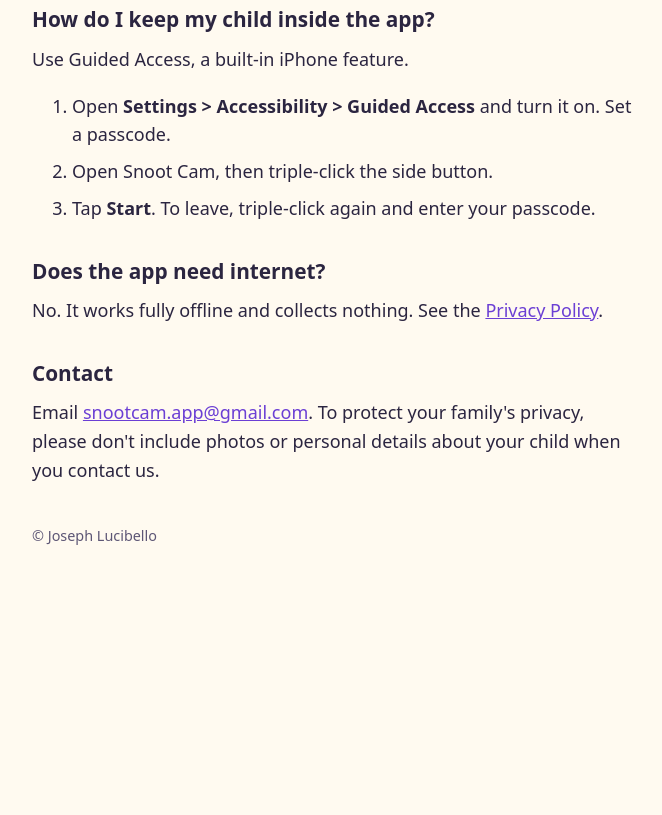
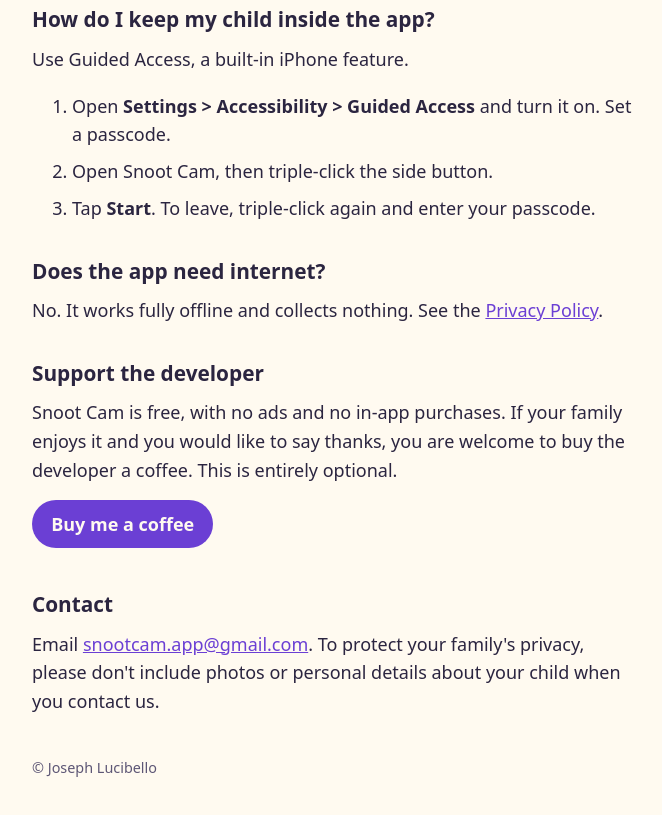
Before and after one commit to lucibelloj/snootcam, a plain HTML site: page support.html in a window 1280 px wide. Shown: the part 910-1725 px from the top of the page, without its empty margins (304-966 px from the left). Before the commit the page ends 1505 px from the top, so only its background shows below. Drawn offline with Linux system fonts and the light colour scheme.

Commit message:
Add optional Buy me a coffee link to support and home pages
Co-Authored-By: Claude Sonnet 5.5 <noreply@anthropic.com>

```diff
--- a/support.html
+++ b/support.html
@@ -15,6 +15,8 @@ h1{font-size:2rem;line-height:1.2;margin:.5rem 0 1rem}
 h2{font-size:1.3rem;margin:2rem 0 .5rem}
 p,li{margin:.5rem 0}
 a{color:var(--accent)}
+.btn{display:inline-block;margin:.5rem 0;padding:.6rem 1.2rem;border-radius:999px;background:var(--accent);color:var(--bg);font-weight:600;text-decoration:none}
+.btn:hover,.btn:focus{opacity:.85}
 .muted{color:var(--muted);font-size:.9rem}
 .card{background:var(--card);border:1px solid var(--line);border-radius:1rem;padding:1rem 1.25rem;margin:1rem 0}
 nav{display:flex;flex-wrap:wrap;gap:1rem;margin-bottom:1rem}
@@ -50,6 +52,10 @@ footer{margin-top:2.5rem;color:var(--muted);font-size:.9rem}
 <h2>Does the app need internet?</h2>
 <p>No. It works fully offline and collects nothing. See the <a href="privacy.html">Privacy Policy</a>.</p>
 
+<h2>Support the developer</h2>
+<p>Snoot Cam is free, with no ads and no in-app purchases. If your family enjoys it and you would like to say thanks, you are welcome to buy the developer a coffee. This is entirely optional.</p>
+<p><a class="btn" href="https://buymeacoffee.com/josephlucie" rel="noopener">Buy me a coffee</a></p>
+
 <h2>Contact</h2>
 <p>Email <a href="mailto:snootcam.app@gmail.com">snootcam.app@gmail.com</a>. To protect your family's privacy, please don't include photos or personal details about your child when you contact us.</p>
 <footer>&copy; Joseph Lucibello</footer>
```
Also changed, not shown: index.html (+1 -1 lines).
